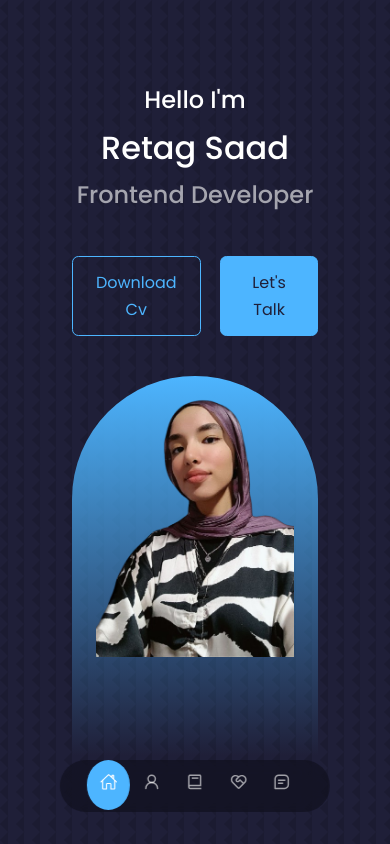
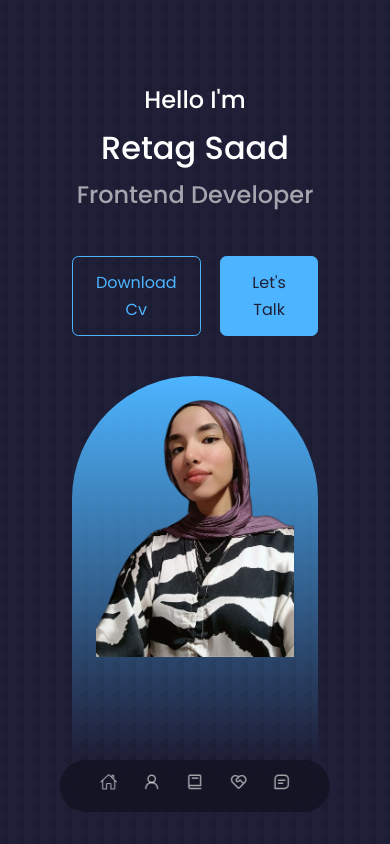
Before and after one commit to retagsaad/Portfolio, a React (Vite) app: page / in a window 390 px wide. Shown: the top 844 px of the page. Built offline with nearby package versions, Linux system fonts and the light colour scheme.

Commit message:
nav responsive

```diff
--- a/src/components/navbar/Navbar.jsx
+++ b/src/components/navbar/Navbar.jsx
@@ -5,6 +5,7 @@ import { LuUserRound } from "react-icons/lu";
 import { BiBook } from "react-icons/bi";
 import { RiServiceLine } from "react-icons/ri";
 import { BiMessageSquareDetail } from "react-icons/bi";
+import { useState } from "react";
 const icons = [
   {
     id: 1,
@@ -16,29 +17,38 @@ const icons = [
     id: 2,
     icon: <LuUserRound />,
     href:"#about",
+    classname :"#about",
+
   },
   {
     id: 3,
     icon: <BiBook />,
     href:"#projects",
+    classname :"#projects",
+
   },
   {
     id: 4,
     icon: <RiServiceLine />,
     href:"#service",
+    classname :"#service",
+
   },
   {
     id: 5,
     icon: <BiMessageSquareDetail />,
     href:"#contact",
+    classname :"#contact",
+
   },
 ];
 function Navbar() {
+  const [active,setActive]=useState("")
   return (
     <div className="nav">
       {icons.map(({ id, classname, icon ,href}) => (
         <div key={id}>
-          <a className={classname} href={href}>{icon}</a>
+          <a onClick={()=>setActive({classname})} className={active === "#" ? "active" :""} href={href}>{icon}</a>
         </div>
       ))}
     </div >
```
